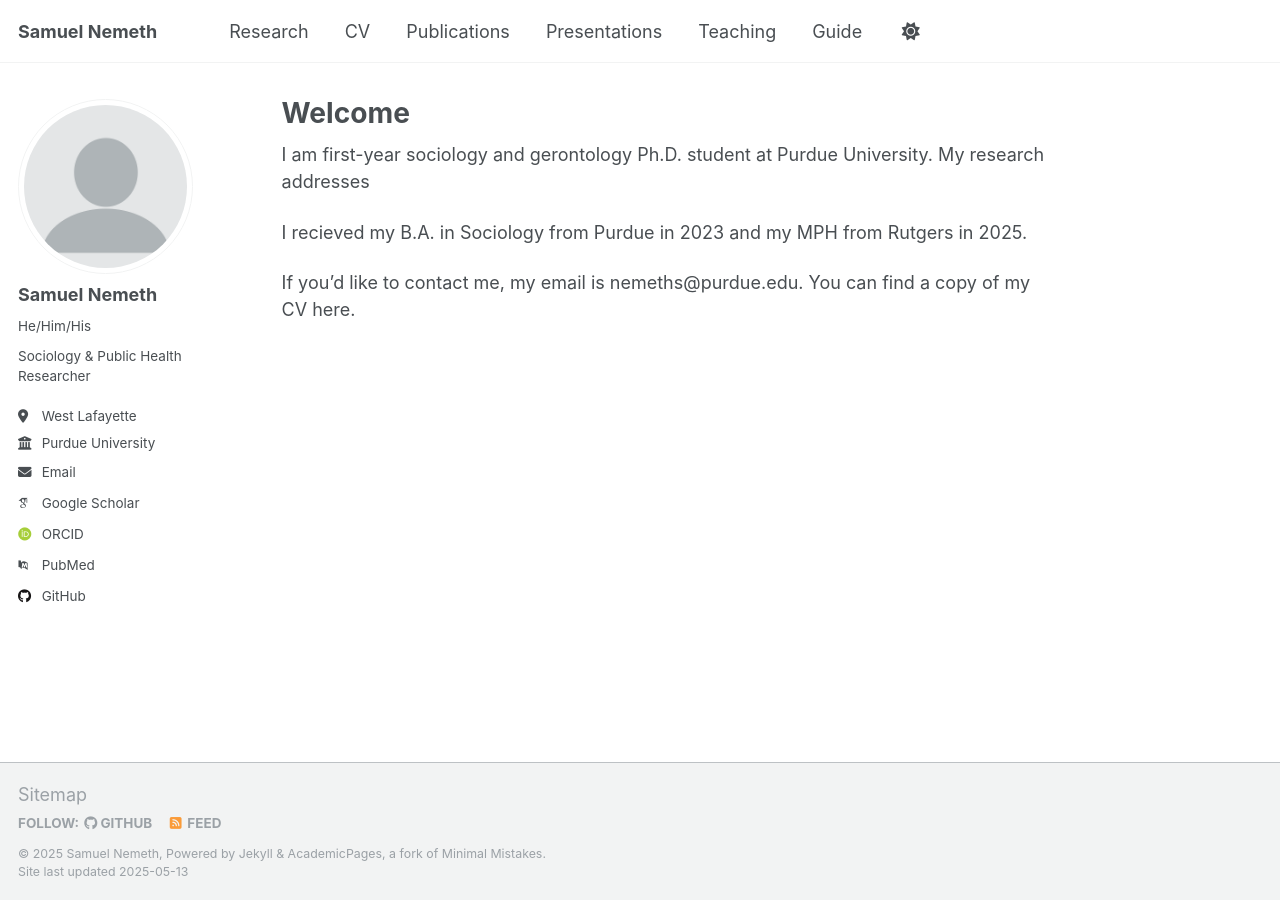
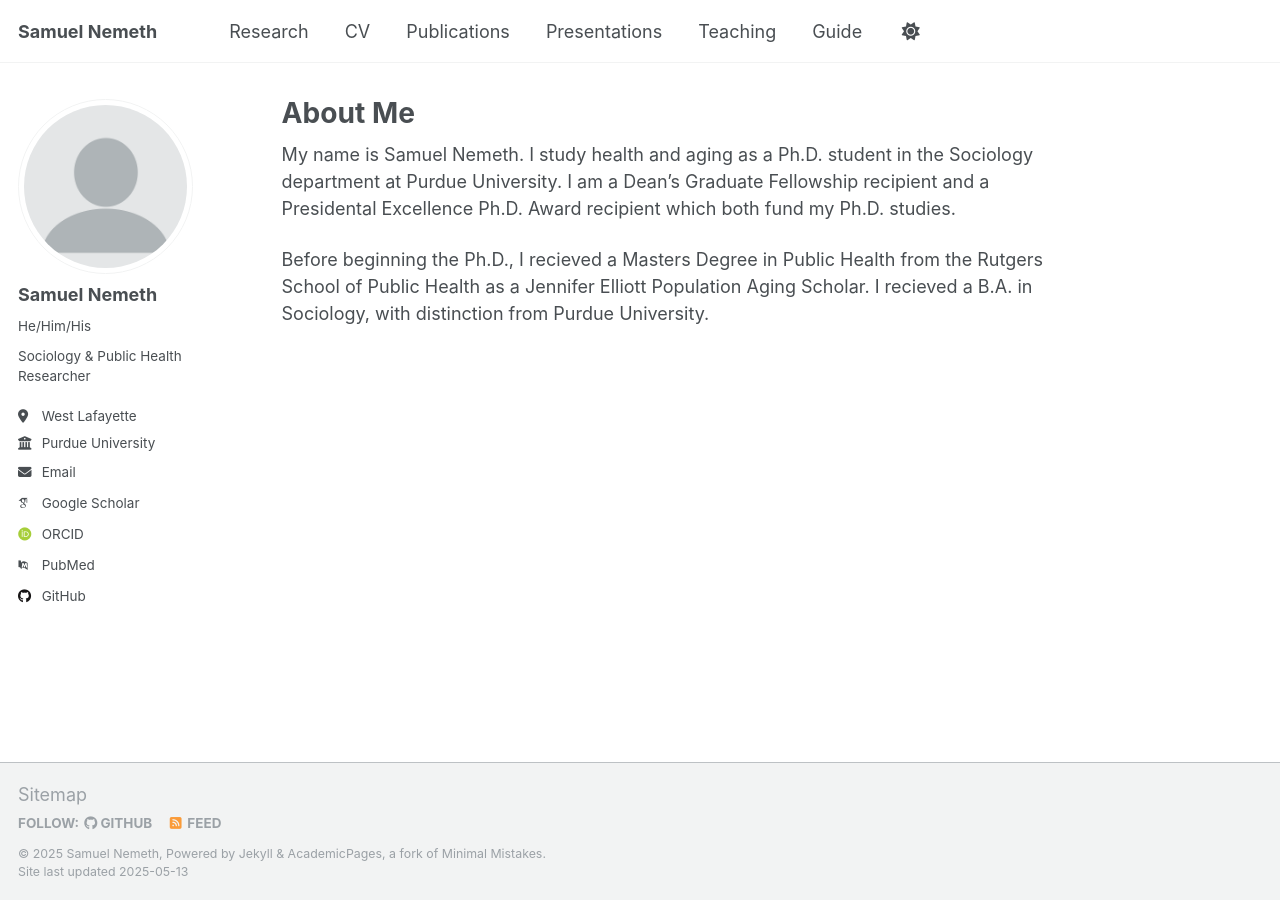
Before and after one commit to samuel-nemeth/samuel-nemeth.github.io, a Jekyll site: the page built from _pages/about.md, in a window 1280 px wide. Built offline with Jekyll 4.4.1, drawn with Linux system fonts in a browser that asks for light colours; some web fonts are replaced.

Commit message:
Update about.md

```diff
--- a/_pages/about.md
+++ b/_pages/about.md
@@ -1,14 +1,12 @@
 ---
 permalink: /
-title: "Welcome"
+title: "About Me"
 author_profile: true
 redirect_from:
   - /about/
   - /about.html
 ---
 
-I am first-year sociology and gerontology Ph.D. student at Purdue University. My research addresses
+My name is Samuel Nemeth. I study health and aging as a Ph.D. student in the Sociology department at Purdue University. I am a Dean's Graduate Fellowship recipient and a Presidental Excellence Ph.D. Award recipient which both fund my Ph.D. studies.
 
-I recieved my B.A. in Sociology from Purdue in 2023 and my MPH from Rutgers in 2025.
-
-If you’d like to contact me, my email is nemeths@purdue.edu. You can find a copy of my CV here.
+Before beginning the Ph.D., I recieved a Masters Degree in Public Health from the Rutgers School of Public Health as a Jennifer Elliott Population Aging Scholar. I recieved a B.A. in Sociology, with distinction from Purdue University.
```
